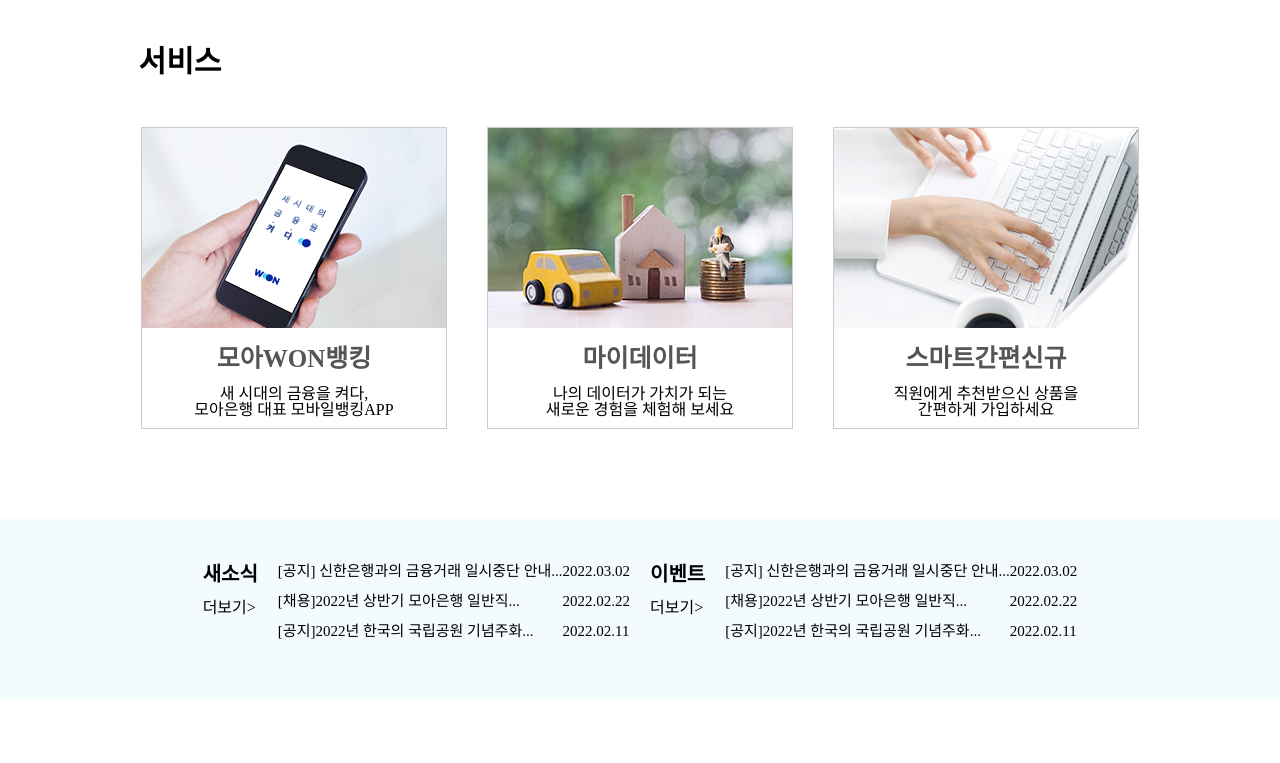
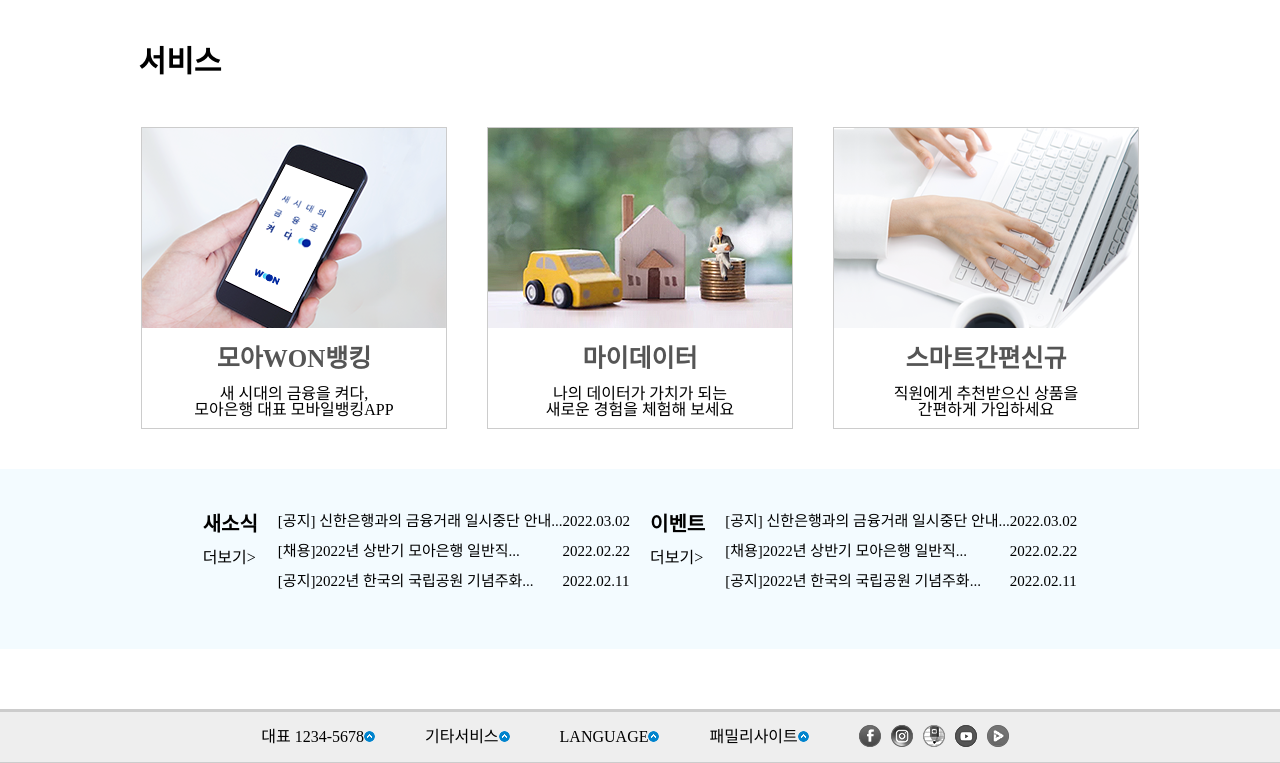
Before and after one commit to leeegarden/bankclonecoding, a plain HTML site: page index.html in a window 1280 px wide. Shown: the part 1133-1896 px from the top of the page. Before the commit the page ends 1832 px from the top, so only its background shows below. Drawn offline with Linux system fonts and the light colour scheme.

Commit message:
footer추가

```diff
--- /dev/null
+++ b/assets/css/footer.css
@@ -0,0 +1,23 @@
+@charset "utf-8";
+
+.footer-top{
+    background-color:#eee;
+    display: flex;
+    justify-content: center;
+    align-items: center;
+    height: 50px;
+    border-top: 3px solid #ccc;
+    border-bottom: 1px solid #ccc;
+}
+.footer-top-left{
+    display: flex;
+}
+.footer-top-left>li{
+    margin-right:50px;
+}
+.footer-top-right{
+    display: flex;
+}
+.footer-top-right>li{
+    margin-right:10px;
+}
--- a/assets/css/main.css
+++ b/assets/css/main.css
@@ -1,3 +1,4 @@
+@charset "utf-8";
 h3{
     font-weight: bold;
     font-size: 30px;
@@ -95,7 +96,7 @@
     display: flex;
     justify-content: center;
     align-items: center;
-    margin-top: 90px;
+    margin: 40px 0 60px 0;
 }
 .news_event>div>ul{
     display: flex;
--- a/index.html
+++ b/index.html
@@ -8,6 +8,7 @@
     <link rel="stylesheet" href="assets/css/reset.css">
     <link rel="stylesheet" href="assets/css/nav.css">
     <link rel="stylesheet" href="assets/css/main.css">
+    <link rel="stylesheet" href="assets/css/footer.css">
 </head>
 <body>
     <!-- 상단 네비바 -->
@@ -232,6 +233,21 @@
     </main>
     <!-- 하단 -->
     <footer>
+        <div class="footer-top">
+            <ul class="footer-top-left">
+                <li>대표 1234-5678<img src="./assets/img/icon_more.png" ></li>
+                <li>기타서비스<img src="./assets/img/icon_more.png" ></li>
+                <li>LANGUAGE<img src="./assets/img/icon_more.png" ></li>
+                <li>패밀리사이트<img src="./assets/img/icon_more.png" ></li>
+            </ul>
+            <ul class="footer-top-right">
+                <li><a href="#"><img src="./assets/img/icon_facebook_gray.png"></a></li>
+                <li><a href="#"><img src="./assets/img/icon_instagram_gray.png"></a></li>
+                <li><a href="#"><img src="./assets/img/icon_post_naver_gray.png"></a></li> <li><a href="#"><img src="./assets/img/icon_youtube_gray.png"></a></li>
+                <li><a href="#"><img src="./assets/img/icon_navertv_gray.png"></a></li>
+
+            </ul>
+        </div>
 
     </footer>
 </body>
```
